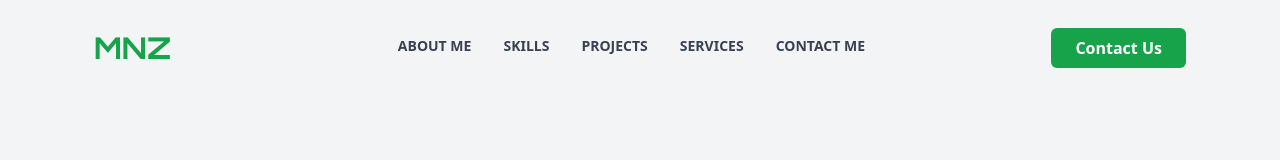
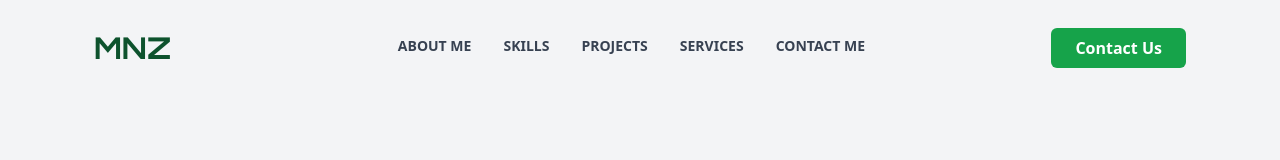
Before and after one commit to MuhammadNazir786/portfilio, a React (Vite) app: page / in a window 1280 px wide. Shown: the top 160 px of the page. Built offline with nearby package versions, Linux system fonts and the light colour scheme.

Commit message:
Update Navbar.jsx

```diff
--- a/src/portfilio/Navbar.jsx
+++ b/src/portfilio/Navbar.jsx
@@ -15,7 +15,7 @@ const Navbar = () => {
 
 
         <div className="orbitron-uniquifier flex-shrink-0 pt-1">
-             <a className="no-underline text-green-600 font-bold text-3xl" href="#hero"> MNZ</a>
+             <a className="no-underline text-bgGreen font-bold text-3xl" href="#hero"> MNZ</a>
             </div>
             </div>
           <div className="flex items-center">
```
